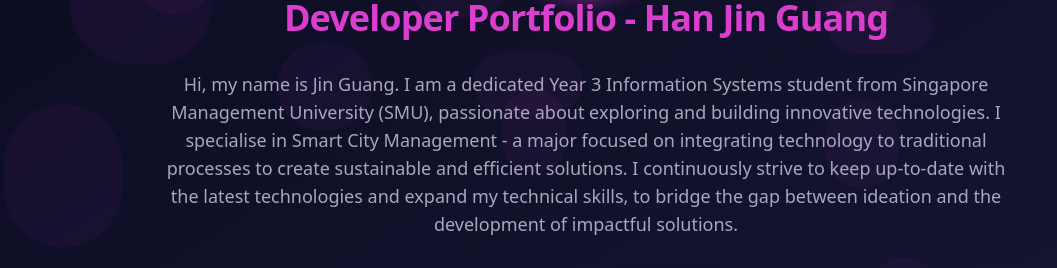
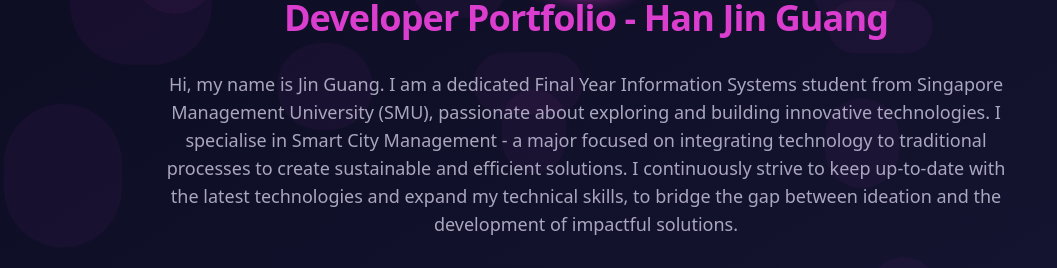
Before and after one commit to Jgprogrammingbrain/jgprogrammingbrain.github.io, a Vue app: page / in a window 1280 px wide. Shown: the part 296-564 px from the top of the page, without its empty margins (54-1111 px from the left). Built offline with nearby package versions, Linux system fonts and the light colour scheme.

Commit message:
Updated Description

```diff
--- a/src/views/HomeView.vue
+++ b/src/views/HomeView.vue
@@ -44,7 +44,7 @@
         <!-- Personal Description Section -->
         <div class="w-full max-w-4xl mx-auto text-center mb-4 sm:mb-6 md:mb-8 px-3 sm:px-4 animate-fadeIn">
           <p class="text-sm sm:text-base md:text-lg text-[#D0CCE3] opacity-80 leading-relaxed">
-            Hi, my name is Jin Guang. I am a dedicated Year 3 Information Systems student from Singapore Management University (SMU), passionate about exploring and building innovative technologies.
+            Hi, my name is Jin Guang. I am a dedicated Final Year Information Systems student from Singapore Management University (SMU), passionate about exploring and building innovative technologies.
             I specialise in Smart City Management - a major focused on integrating technology to traditional processes to create sustainable and efficient solutions.
             I continuously strive to keep up-to-date with the latest technologies and expand my technical skills, to bridge the gap
             between ideation and the development of impactful solutions.
```
